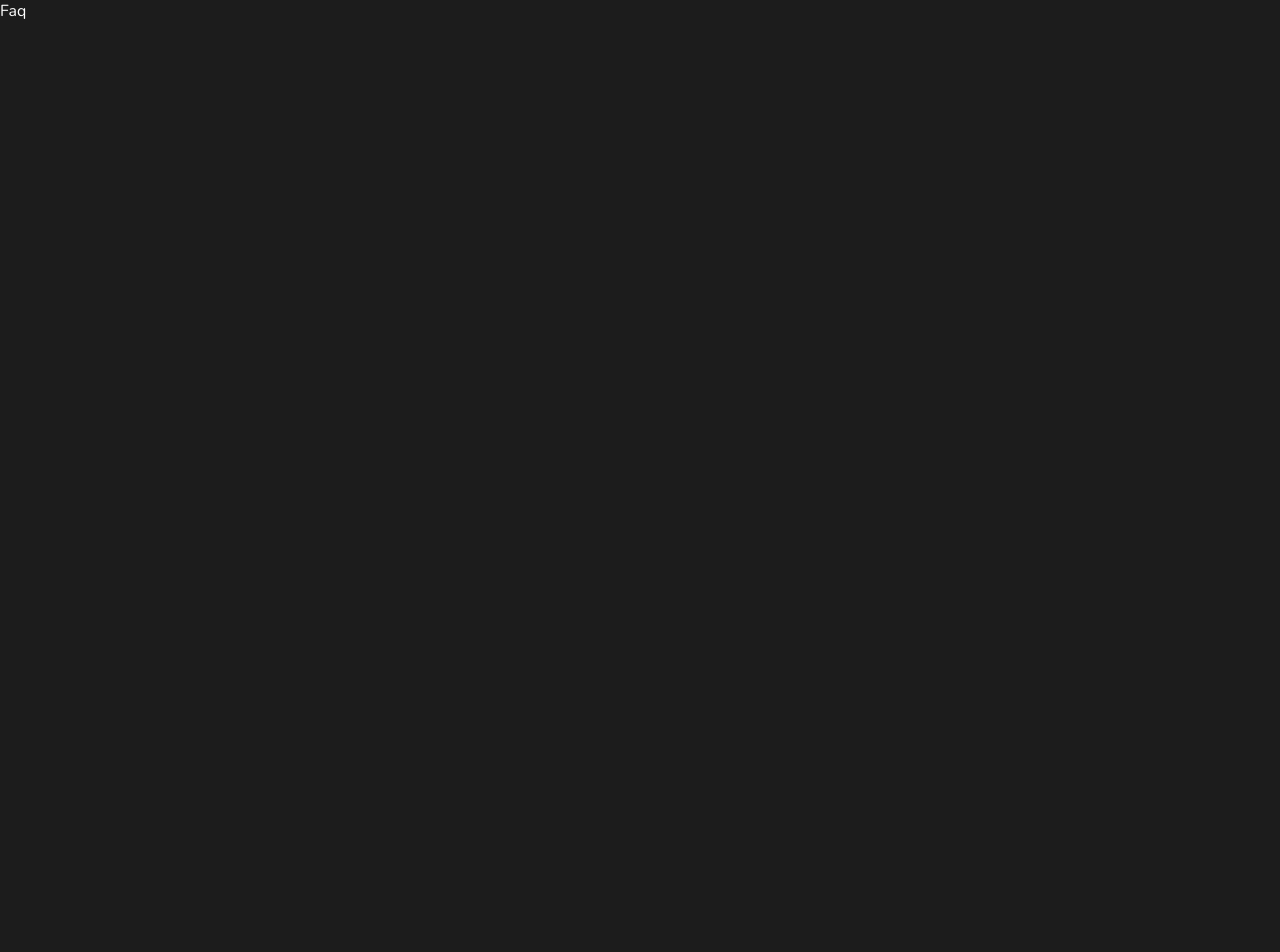
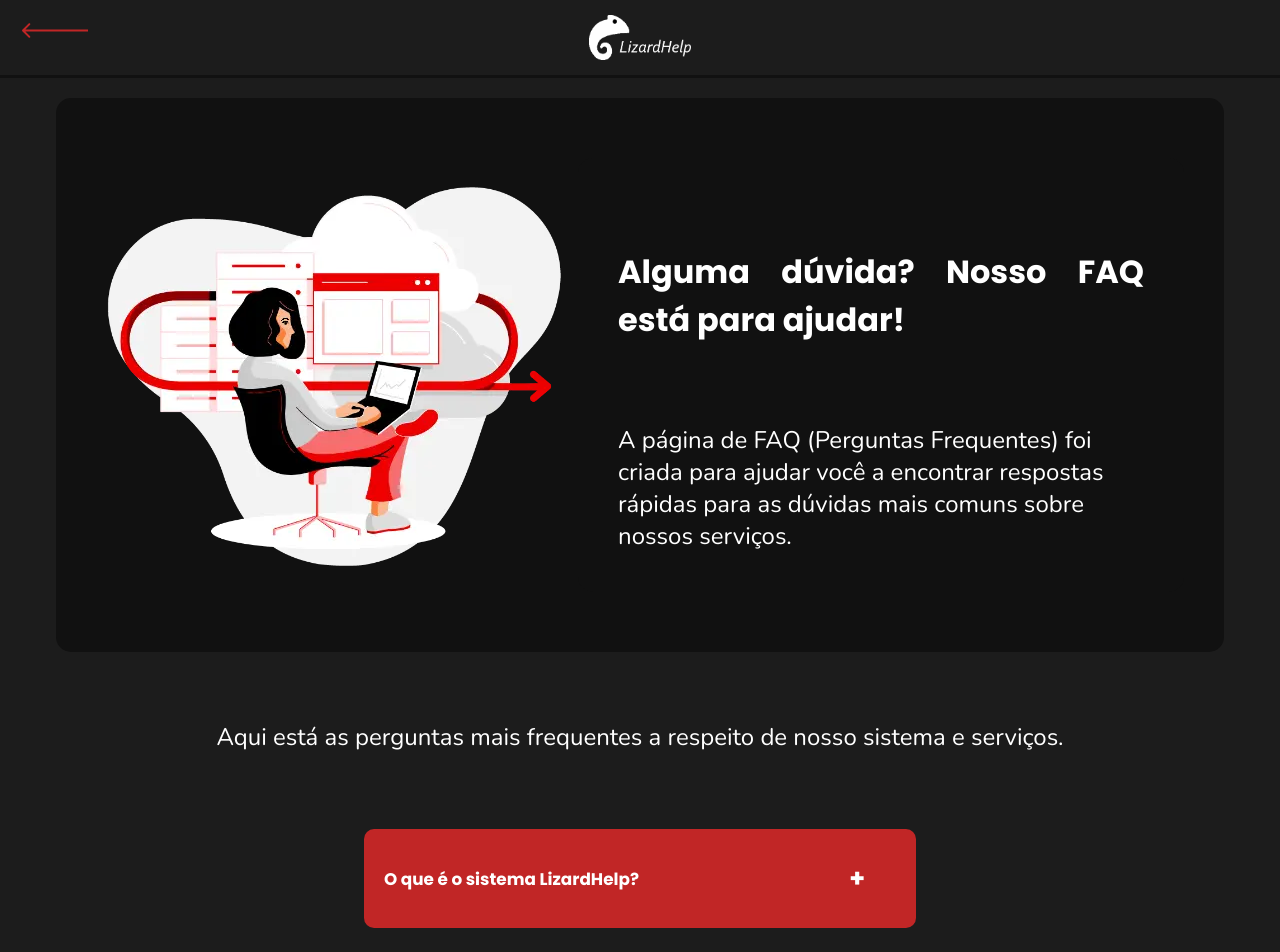
Before and after one commit to MrCoffeeOri/Lizard-Help, a React (Vite) app: page /faq in a window 1280 px wide. Shown: the top 952 px of the page. Before the commit the page ends 800 px from the top, so only its background shows below. Built offline with nearby package versions, Linux system fonts and the light colour scheme.

Commit message:
faq feito

```diff
--- /dev/null
+++ b/src/css/faq.css
@@ -0,0 +1,181 @@
+#faq {
+
+    header {
+        transition: 400ms;
+        overflow-y: hidden;
+        padding: 15px 0;
+        display: flex;
+        justify-content: space-around;
+        background-color: var(--background);
+        align-items: center;
+        position: sticky;
+        top: 0;
+        z-index: 3;
+
+        & > div > a {
+            color: white;
+            text-decoration: none;
+            margin: 0 35px;
+            display: inline-block;
+            cursor: pointer;
+
+            & p {
+                margin: 0;
+            }
+
+            & div {
+                transition: 300ms;
+                padding: 1px;
+                background-color: inherit;
+            }
+
+            &:hover div {
+                background-color: white;
+            }
+        }
+
+        #logo {
+            transition: 500ms;
+            width: 8vw;
+            height: 3.5vw;
+        }
+    }
+
+    #titleFaq {
+        border-top: 3px solid var(--background-darker);
+        width: 100%;
+        margin: 0;
+        padding: 0;
+        display: flex;
+        align-items: center;
+        justify-content: center;
+
+        div {
+            display: flex;
+            border-radius: 15px;
+            padding: 5vh;
+            align-items: center;
+            background-color: var(--background-darker);
+            width: 85vw;
+            margin: 20px auto;
+            img {
+                position: relative;
+            }
+
+            div {
+                display: flex;
+                flex-direction: column;
+                p, sp {
+                    text-align: justify;
+                    display: flex;
+                    height: 100%;
+                    justify-content: center;
+                    align-content: center;
+                    font-family:  "Poppins", sans-serif;
+                }
+                p{
+                    font-weight: bold;
+                    font-size: 2em;
+                    margin: 20px auto 10vh;
+                    padding-top: 30px;
+                }
+                span{
+                    font-size: 1.5em;
+                }
+            }
+
+
+        }
+    }
+
+    .questions {
+        margin: 0 auto;
+        display: flex;
+        flex-direction: column;
+        flex-wrap: wrap;
+        width: 90vw;
+        padding: 25px;
+        border-radius: 10px;
+            p{
+                text-align: center;
+                height: 7vh;
+                font-size: 1.5em;
+            }
+            ul{
+                display: flex;
+                flex-wrap: wrap;
+                width: 100%;
+                list-style-type: none;
+                justify-content: center;
+                margin: 0;
+                padding: 0;
+            }
+            div {
+                display: flex;
+                flex-direction: column;
+                margin: 1vh 0px;
+
+            }
+            li {
+                font-family: "Poppins", sans-serif;
+                padding: 20px;
+                border-radius: 10px;
+                position: relative;
+                width: 40vw;
+                text-align: center;
+                background-color: var(--red-main);
+                margin: 20px 20px 0px;
+                font-size: 0.9em;
+                z-index: 2;
+
+             }
+
+             li h3{
+                display: flex;
+                align-items: center;  /* Centraliza verticalmente */
+                width: 90%;
+                text-align: left;
+                span{
+                    position: absolute;
+                    right:40px;
+                    text-align: center;
+                    padding: 0px 11px;
+                    border-radius: 10px;
+                    font-size: 1.5em;
+                    cursor: pointer;
+                    transition: 0.5s;
+                }
+
+                span:hover{ background-color: var(--red-main-darker);}
+
+                span.active {
+                    background-color: var(--red-main-darker);
+                    color: white;
+                    font-weight: bold;
+                    transform: rotate(45deg);
+                  }
+            }
+
+            div div {
+                background-color: var(--red-main-darker);
+                right: -20px;
+                position: relative;
+                top: -10px;
+                width: 40vw;
+                margin: 0px;
+                padding: 20px 20px 20px 20px;
+                min-height: fit-content;
+                border-radius: 0 0 10px 10px;
+
+                p{
+                    text-align: justify;
+                    font-size: 1.2em;
+                    min-height: fit-content;
+                }
+
+            }
+
+
+        }
+
+}
--- a/src/css/main.css
+++ b/src/css/main.css
@@ -6,6 +6,7 @@
 @import url(client.css);
 @import url(home.css);
 @import url(technician.css);
+@import url(faq.css);
 
 :root {
     --red-main: #c12626;
--- a/src/pages/Faq.tsx
+++ b/src/pages/Faq.tsx
@@ -1,7 +1,83 @@
 import React from 'react'
+import CopyRight from '../components/CopyRight';
+import GoBack from '../components/GoBack';
 
-export default function Faq() {
-  return (
-    <div>Faq</div>
-  )
+  export default function Faq() {
+    const toggleAnswerVisibility = (id : string) => {
+      document.getElementById(`answer-${id}`).classList.toggle("hide")
+      document.getElementById(id).querySelector("span").classList.toggle('active'); // Adiciona ou remove a classe 'active'
+    }
+      const faqs = [
+          {
+            question: "O que é o sistema LizardHelp?",
+            answer: "O sistema LizardHelp é uma plataforma para gerenciar e resolver solicitações de suporte técnico ou administrativo de forma eficiente, permitindo que os usuários relatem problemas e acompanhem suas soluções.",
+          },
+          {
+            question: "Como posso abrir um ticket de suporte?",
+            answer: "Você pode abrir um ticket de suporte acessando a seção 'Abrir Ticket' no menu principal do sistema, preenchendo o formulário com detalhes do problema e clicando em 'Enviar'.",
+          },
+          {
+            question: "Posso acompanhar o status do meu ticket?",
+            answer: "Sim, você pode acompanhar o status do seu ticket na seção 'Meus Tickets'. Lá, você verá o progresso e as atualizações realizadas pela equipe de suporte.",
+          },
+          {
+            question: "O que significa cada status do ticket?",
+            answer: "Aberto: O ticket foi criado e está aguardando análise. Em Andamento: O ticket está sendo tratado pela equipe de suporte. Resolvido: O problema foi solucionado. Fechado: O ticket foi encerrado.",
+          },
+          {
+            question: "Como priorizar um ticket?",
+            answer: "Ao abrir um ticket, você pode selecionar o nível de prioridade: Baixa, Média ou Alta. Recomendamos usar Alta prioridade apenas para problemas urgentes.",
+          },
+          {
+            question: "O sistema envia notificações sobre meus tickets?",
+            answer: "Sim, você receberá notificações por e-mail ou dentro do sistema para atualizações importantes, como mudança de status ou solicitações de mais informações.",
+          },
+          {
+            question: "Quem tem acesso aos tickets criados?",
+            answer: "Apenas você, a equipe de suporte e o gestor do sistema têm acesso aos tickets que você cria. A confidencialidade é garantida.",
+          },
+          {
+            question: "Posso anexar arquivos ao abrir um ticket?",
+            answer: "Sim, você pode anexar arquivos, como capturas de tela ou documentos, ao preencher o formulário do ticket. Isso ajuda a equipe de suporte a entender melhor o problema.",
+          },
+          {
+            question: "Quanto tempo leva para o suporte resolver meu problema?",
+            answer: "O tempo de resolução varia de acordo com a prioridade e a complexidade do problema. A equipe de suporte se esforça para atender todas as solicitações no menor tempo possível.",
+          },
+          {
+            question: "Como entrar em contato com a equipe de suporte fora do sistema?",
+            answer: "Caso não consiga acessar o sistema, você pode entrar em contato com a equipe de suporte enviando um e-mail para support@lizardhelp.com ou ligando para o número 1-800-LIZARD-HELP disponível em todo rodapé de página.",
+          },
+        ];
+
+    return (
+      <div id="faq">
+        <header>
+          <GoBack to="/"/>
+          <img id='logo' src="./logoName.webp" alt="LizardHelp Logo" />
+        </header>
+          <div id='titleFaq'>
+            <div>
+              <img src='./faq.webp'/><div className='infoText'> <p> Alguma dúvida? Nosso FAQ está para ajudar!</p><span>A página de FAQ (Perguntas Frequentes) foi criada para ajudar você a encontrar respostas rápidas para as dúvidas mais comuns sobre nossos serviços. </span> </div>
+            </div>
+          </div>
+
+          <div className="questions">
+              <p> Aqui está as perguntas mais frequentes a respeito de nosso sistema e serviços. </p>
+              <ul>
+                  {faqs.map((faq, index) => (
+                    <div>
+                        <li id={index.toString()} key={index}>
+                          <h3> {faq.question} <span onClick={() => toggleAnswerVisibility(index.toString())}> + </span> </h3>
+
+                        </li>
+                          <div id={`answer-${index}`} className="answer hide"> <p> {faq.answer}</p></div>
+                      </div>
+                  ))}
+              </ul>
+
+          </div>
+          <CopyRight/>
+      </div>
+    );
 }
--- a/src/pages/Landing.tsx
+++ b/src/pages/Landing.tsx
@@ -35,6 +35,10 @@
           </a>
           <a href='#contacts'>
             <p>Contatos</p>
+            <div></div>
+          </a>
+          <a href='/faq'>
+            <p>FAQ</p>
             <div></div>
           </a>
           <LinkScroll to='/client'>
```
Also changed, not shown: public/faq.webp (added).
